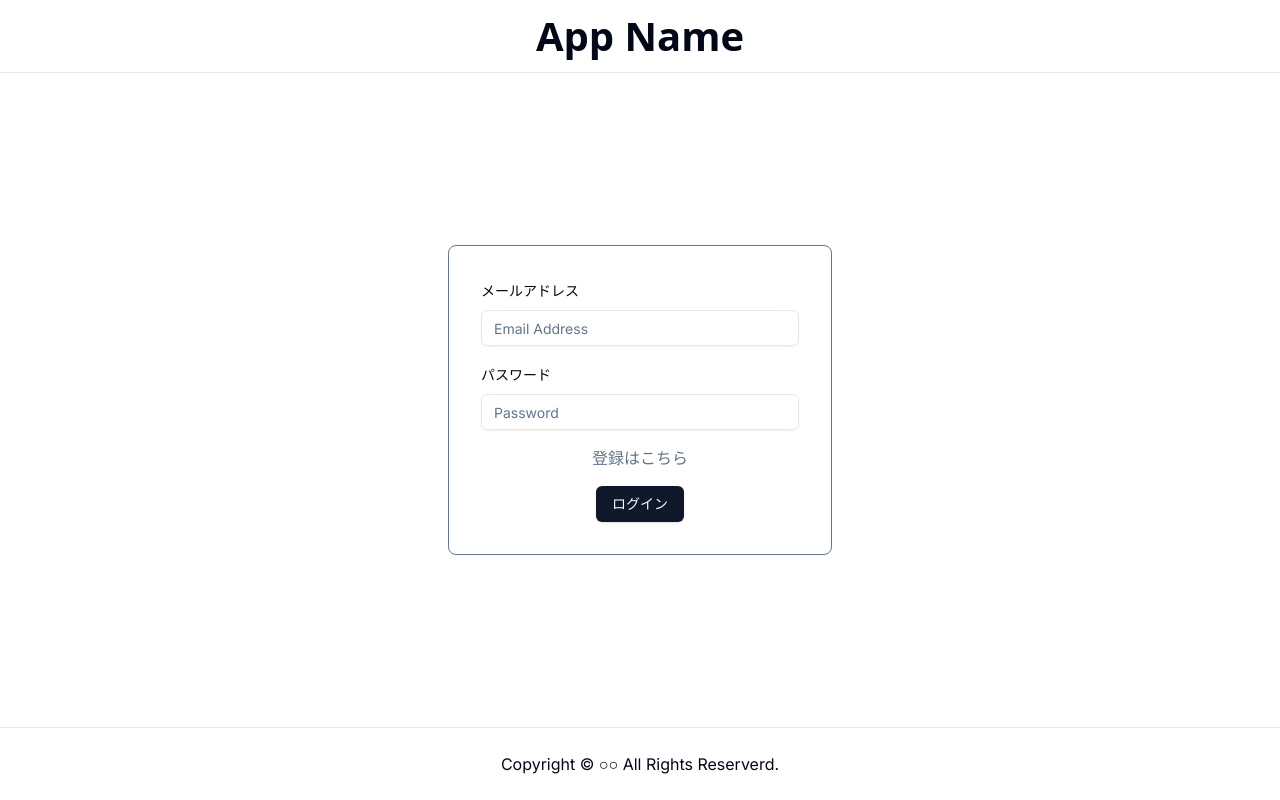
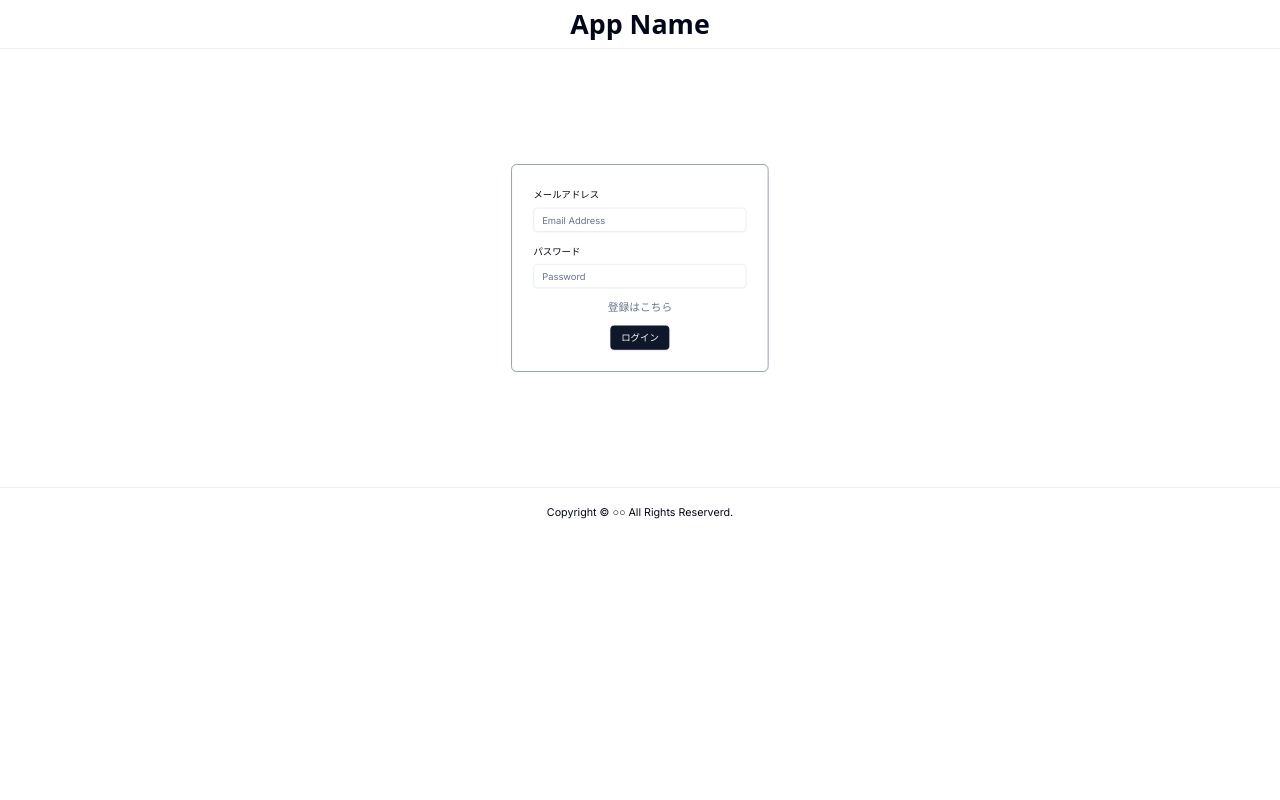
Before and after one commit to utya1414/POMOMAKER, a Next.js app in the folder client/: page /auth/login in a window 1280 px wide. Built offline with nearby package versions, Linux system fonts and the light colour scheme.

Commit message:
add: 画面のスケールの修正

```diff
--- a/client/app/layout.jsx
+++ b/client/app/layout.jsx
@@ -21,7 +21,9 @@ export default function RootLayout({ children }) {
           enableSystem
           diableTransitionOnChange
         >
-          <div className="flex flex-col min-h-screen min-w-full bg-background max-h-screen">
+          {/* ブラウザのスケールを67%に設定 */}
+          <div className="scale-[.67] origin-top-left w-[calc(100%/0.67)]">
+            <div className="flex flex-col min-h-screen min-w-full bg-background max-h-screen ">
               <div className="my-4 text-4xl font-sans flex justify-center items-center">
                 <AppLogo />
               </div>
@@ -30,6 +32,7 @@ export default function RootLayout({ children }) {
               <Separator />
               <Footer />
             </div>
+          </div>
           <Toaster />
         </ThemeProvider>
       </body>
--- a/client/lib/components/layouts/Sidebar.jsx
+++ b/client/lib/components/layouts/Sidebar.jsx
@@ -10,7 +10,7 @@ import ThemeSwitcher from "../ThemeSwitcher";
 const iconStyle = "w-16 h-16 my-6";
 const Sidebar = () => {
   return (
-    <div className="flex flex-col justify-center items-center px-16 py-16 mx-4  my-8 bg-background outline outline-2 rounded-lg">
+    <div className="flex flex-col justify-center items-center px-4 mx-4  my-8 bg-background outline outline-2 rounded-lg">
       <Link href="/user">
         <LuUserCircle2 className={iconStyle} />
       </Link>
```
Lines whose indentation alone changed are shown as unchanged.
